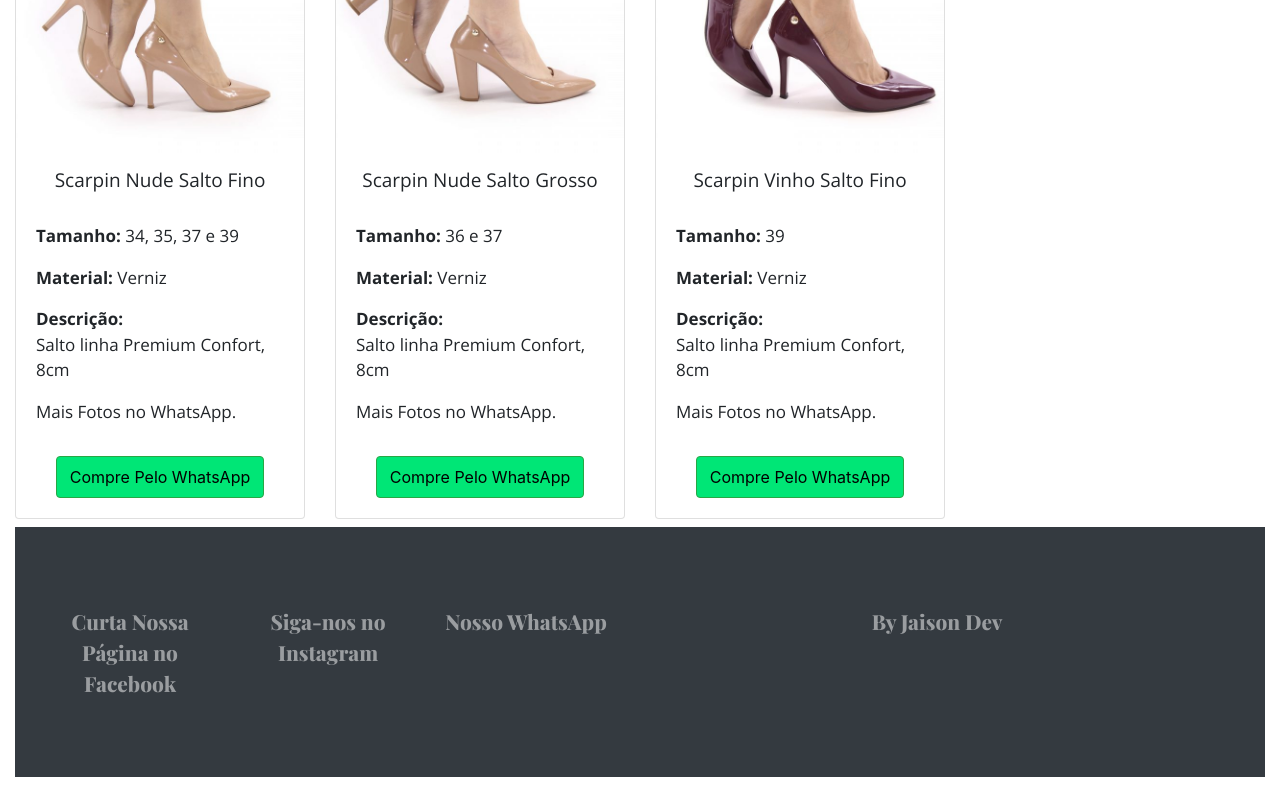
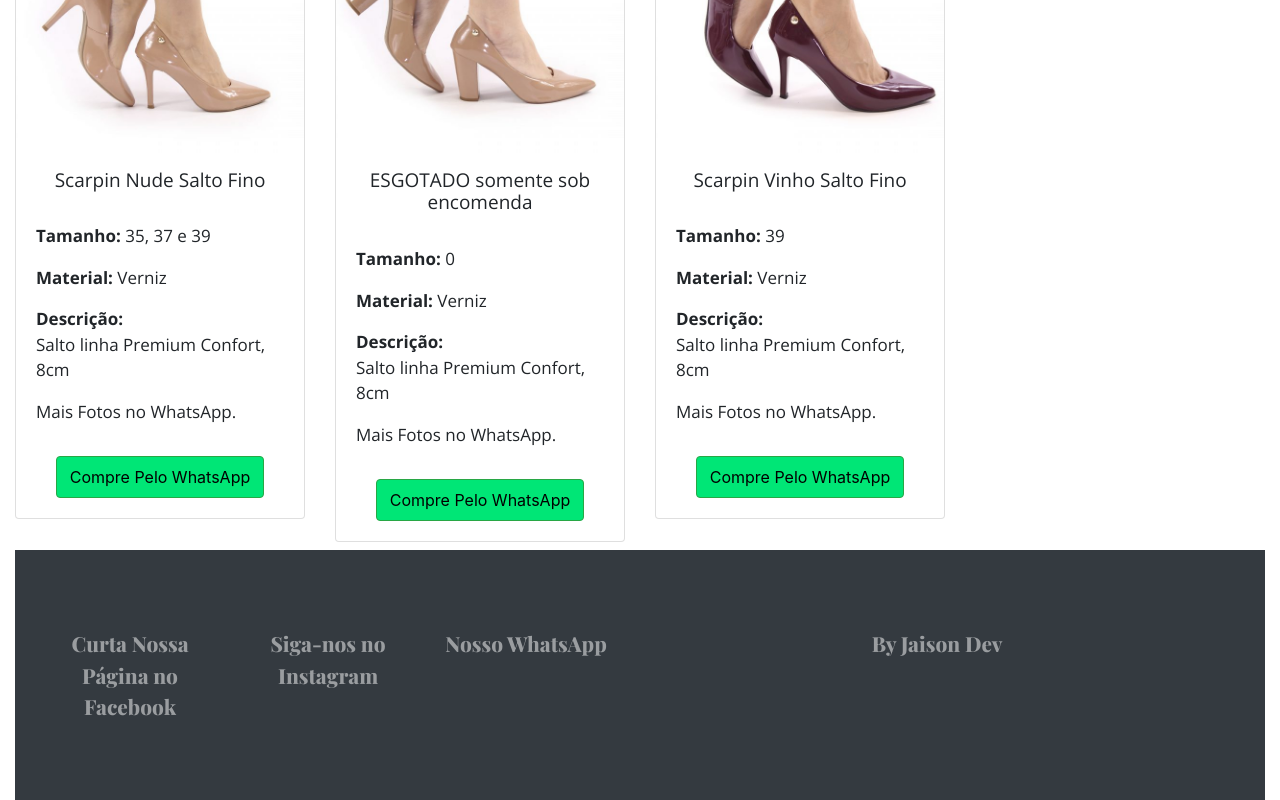
Before and after one commit to jaisonluizaliev/site-catalogo-alievis-calcados, a Next.js app: page /scarpin in a window 1280 px wide. Shown: the part 922-1722 px from the top of the page. Before the commit the page ends 1699 px from the top, so only its background shows below. Built offline with nearby package versions, Linux system fonts and the light colour scheme.

Commit message:
atualizando

```diff
--- a/components/CardWithWab/index.js
+++ b/components/CardWithWab/index.js
@@ -20,7 +20,7 @@ export default function CardWithWab(props) {
             <p>Mais Fotos no WhatsApp.</p>
           </div>
           <Row>
-            <Button className="mt-3 w-75 mx-auto btn-wp p-3 p-lg-2" variant="success" >
+            <Button className="mt-3 w-75 mx-auto btn-wp p-3 p-lg-2" variant="success"  >
               <a target="blank" href={props.link}>
                 Compre Pelo WhatsApp
               </a>
--- a/pages/sandalias/index.js
+++ b/pages/sandalias/index.js
@@ -10,7 +10,7 @@ export default function Sandalias() {
             src="/sandalia-home.jpg"
             alt="sandalia-branca"
             titulo="Sandália Branca C/ Fita"
-            tamanho="37 e 39"
+            tamanho="39"
             material="Verniz"
             descrição="Sandalia Confort, linha Premium"
             link="https://bit.ly/37lJkNt"
@@ -32,7 +32,7 @@ export default function Sandalias() {
             src="/sandalia-nuderose-pagina.jpg"
             alt="sandalia-nude-rose"
             titulo="Sandália Nude C/ Rose"
-            tamanho="35 e 38"
+            tamanho="38"
             material="Verniz e Napa"
             descrição="Sandalia Confort, linha Premium"
             link="https://bit.ly/3gRW4i4"
--- a/pages/scarpin/index.js
+++ b/pages/scarpin/index.js
@@ -54,7 +54,7 @@ export default function Scarpin() {
             src="/scarpin-nude-pagina.jpg"
             alt="scarpin-nude-salto-fino"
             titulo="Scarpin Nude Salto Fino"
-            tamanho="34, 35, 37 e 39"
+            tamanho="35, 37 e 39"
             material="Verniz"
             descrição="Salto linha Premium Confort, 8cm"
             link="https://bit.ly/34x20In"
@@ -64,11 +64,11 @@ export default function Scarpin() {
           <CardWithWab
             src="/scarpin-nude-grosso-pagina.jpg"
             alt="scarpin-nude-salto-grosso"
-            titulo="Scarpin Nude Salto Grosso"
-            tamanho="36 e 37"
+            titulo="ESGOTADO somente sob encomenda"
+            tamanho="0"
             material="Verniz"
             descrição="Salto linha Premium Confort, 8cm"
-            link="https://bit.ly/3mlFpVc"
+            link="https://bit.ly/38ybGTN"
           />
         </Col>
         <Col>
--- a/pages/tamanco/index.js
+++ b/pages/tamanco/index.js
@@ -9,11 +9,11 @@ export default function Tamanco() {
           <CardWithWab
             src="/tamanco-home.jpg"
             alt="tamanco"
-            titulo="Lindo Tamanco Black/Rose"
-            tamanho="38 e 39 "
+            titulo="ESGOTADO Somente Sob Encomenda"
+            tamanho="0"
             material="Verniz"
             descrição="Tamanco Confort Premium, Salto 4cm"
-            link="https://bit.ly/34eLuMU"
+            link="https://bit.ly/38ybGTN"
           />
         </Col>
       </Row>
```
